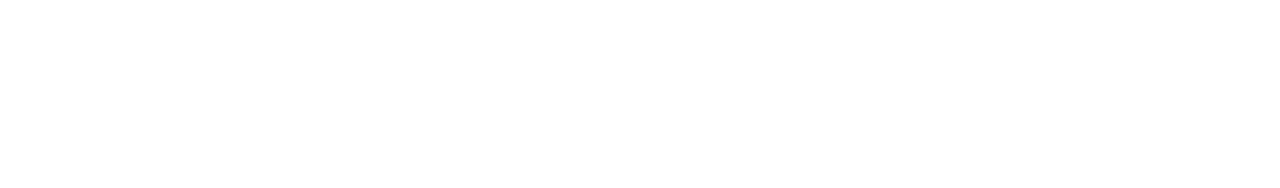
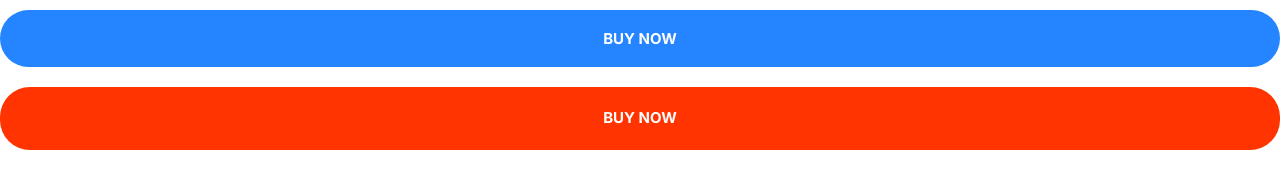
Before and after one commit to gernanda/firstRepository, a plain HTML site: page index.html in a window 1280 px wide. Drawn offline with Linux system fonts and the light colour scheme.

Commit message:
build button

```diff
--- a/css/styles.css
+++ b/css/styles.css
@@ -4,6 +4,12 @@
 	--color-accent: #ff3400;
 	--color-headings: #1b0760;
 	--color-body: #918ca4;
+}
+
+*,
+*::after,
+*::before {
+	box-sizing: border-box;
 }
 
 /* Typography-----------------------------------------------------------Start*/
@@ -169,3 +175,69 @@ a {
 	justify-content: center;
 	align-items: center;
 }
+/* Icon----------------------------------------------------------------End*/
+/* Button----------------------------------------------------------------Start*/
+.btn {
+	font-size: 1.8rem;
+	font-weight: bold;
+	padding: 2rem 3rem;
+	text-transform: uppercase;
+	border: 0;
+	border-radius: 30px;
+	outline: 0;
+	cursor: pointer;
+	white-space: nowrap;
+	text-align: center;
+	margin: 1rem 0;
+}
+.btn--primary {
+	color: white;
+	background: var(--color-primary);
+	transition: background-color 1s;
+}
+
+.btn--primary:hover {
+	background-color: #0e3870;
+}
+
+.btn--secondary {
+	color: white;
+	background: var(--color-secondary);
+	transition: background-color 1s;
+}
+
+.btn--secondary:hover {
+	background-color: #14898b;
+}
+
+.btn--accent {
+	color: white;
+	background-color: var(--color-accent);
+	transition: background-color 1s;
+}
+
+.btn--accent:hover {
+	background-color: #8f2005;
+}
+
+.btn--block {
+	width: 100%;
+	display: inline-block;
+}
+
+.btn--outline {
+	color: var(--color-headings);
+	background: white;
+	border: 2px solid var(--color-headings);
+}
+
+.btn--outline:hover {
+	background: var(--color-headings);
+	color: white;
+}
+
+@media screen and (min-width: 1024px) {
+	.btn {
+		font-size: 1.5rem;
+	}
+}
--- a/index.html
+++ b/index.html
@@ -13,5 +13,8 @@
 		<link rel="stylesheet" href="css/normalize.css" />
 		<link rel="stylesheet" href="css/styles.css" />
 	</head>
-	<body></body>
+	<body>
+		<button type="submit" class="btn btn--primary btn--block">Buy now</button>
+		<a href="#" class="btn btn--accent btn--block">Buy Now</a>
+	</body>
 </html>
```
Also changed, not shown: components/buttons.html (added, +2 -0 lines).
